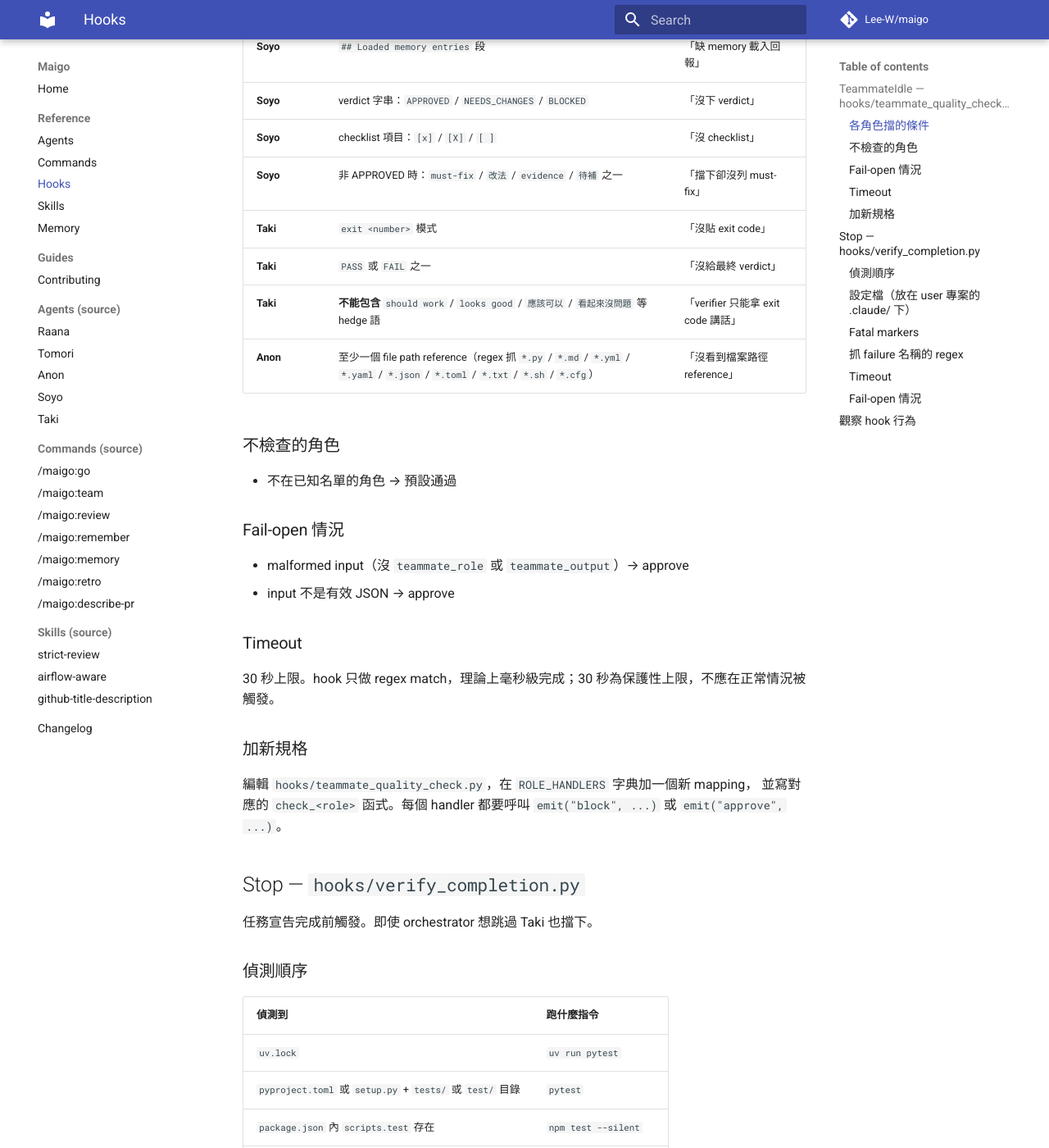
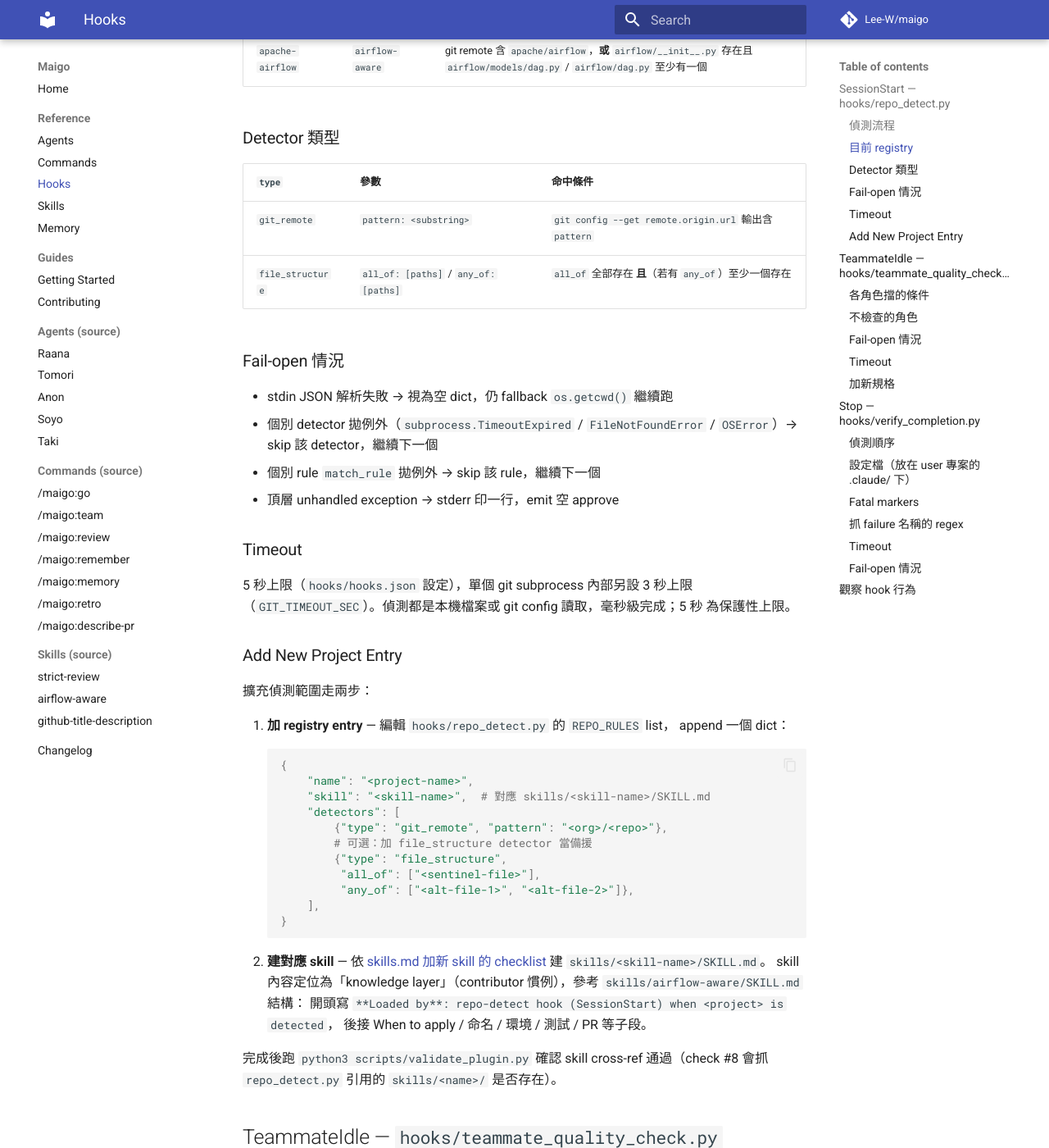
Before and after one commit to Lee-W/maigo, an MkDocs documentation site: the page built from docs/reference/hooks.md, in a window 1280 px wide and 1400 px high, scrolled down 747 px. Shown: the whole window at 82% size. Built offline with MkDocs 1.6.1 and Material for MkDocs 9.7.7, drawn with Linux system fonts in a browser that asks for light colours; comment, search, counter and statistics services are not loaded; some of the changed text lies outside the part shown.

Commit message:
docs: update docs and add getting-started

````diff
--- a/docs/reference/hooks.md
+++ b/docs/reference/hooks.md
@@ -1,7 +1,74 @@
 # Hooks Reference
 
-Maigo 註冊兩個 hook，定義在 `hooks/hooks.json`。
+Maigo 註冊三個 hook，定義在 `hooks/hooks.json`。
 只要 plugin 載入就自動生效，使用者不用設定。
+
+## SessionStart — `hooks/repo_detect.py`
+
+session 開啟時觸發。偵測目前 repo 是否命中已知 project，若命中就 emit
+systemMessage 要求 agent 載入對應的 project-aware skill；未命中則 silent
+approve。讓 contributor 進到熟悉的 codebase 時，自動拿到該 repo 的慣例知識
+（命名、測試模式、PR 規範等），不用使用者手動引用。
+
+### 偵測流程
+
+1. 讀 stdin JSON 取 `cwd`（缺欄位 → fallback `os.getcwd()`）
+2. 對 `REPO_RULES` 內每個 rule，依序跑其 `detectors`
+3. **任一** detector 命中即視為 rule 命中（OR 邏輯）
+4. 命中 → emit `approve` + systemMessage（要求載入 `skills/<skill>/SKILL.md`）
+5. 全部未命中 → emit `approve` + 空 systemMessage（silent）
+
+### 目前 registry
+
+| Project | Skill | Detector 條件 |
+|---------|-------|--------------|
+| `apache-airflow` | `airflow-aware` | git remote 含 `apache/airflow`，**或** `airflow/__init__.py` 存在且 `airflow/models/dag.py` / `airflow/dag.py` 至少有一個 |
+
+### Detector 類型
+
+| `type` | 參數 | 命中條件 |
+|--------|------|---------|
+| `git_remote` | `pattern: <substring>` | `git config --get remote.origin.url` 輸出含 `pattern` |
+| `file_structure` | `all_of: [paths]` / `any_of: [paths]` | `all_of` 全部存在 **且**（若有 `any_of`）至少一個存在 |
+
+### Fail-open 情況
+
+- stdin JSON 解析失敗 → 視為空 dict，仍 fallback `os.getcwd()` 繼續跑
+- 個別 detector 拋例外（`subprocess.TimeoutExpired` / `FileNotFoundError` / `OSError`）→ skip 該 detector，繼續下一個
+- 個別 rule `match_rule` 拋例外 → skip 該 rule，繼續下一個
+- 頂層 unhandled exception → stderr 印一行，emit 空 approve
+
+### Timeout
+
+5 秒上限（`hooks/hooks.json` 設定），單個 git subprocess 內部另設 3 秒上限
+（`GIT_TIMEOUT_SEC`）。偵測都是本機檔案或 git config 讀取，毫秒級完成；5 秒
+為保護性上限。
+
+### Add New Project Entry
+
+擴充偵測範圍走兩步：
+
+1. **加 registry entry** — 編輯 `hooks/repo_detect.py` 的 `REPO_RULES` list，
+   append 一個 dict：
+   ```python
+   {
+       "name": "<project-name>",
+       "skill": "<skill-name>",  # 對應 skills/<skill-name>/SKILL.md
+       "detectors": [
+           {"type": "git_remote", "pattern": "<org>/<repo>"},
+           # 可選：加 file_structure detector 當備援
+           {"type": "file_structure",
+            "all_of": ["<sentinel-file>"],
+            "any_of": ["<alt-file-1>", "<alt-file-2>"]},
+       ],
+   }
+   ```
+2. **建對應 skill** — 依 [skills.md 加新 skill 的 checklist](skills.md#add-new-skill-checklist) 建 `skills/<skill-name>/SKILL.md`。
+   skill 內容定位為「knowledge layer」（contributor 慣例），參考 `skills/airflow-aware/SKILL.md` 結構：
+   開頭寫 `**Loaded by**: repo-detect hook (SessionStart) when <project> is detected`，
+   後接 When to apply / 命名 / 環境 / 測試 / PR 等子段。
+
+完成後跑 `python3 scripts/validate_plugin.py` 確認 skill cross-ref 通過（check #8 會抓 `repo_detect.py` 引用的 `skills/<name>/` 是否存在）。
 
 ## TeammateIdle — `hooks/teammate_quality_check.py`
 
--- a/mkdocs.yml
+++ b/mkdocs.yml
@@ -24,6 +24,7 @@ nav:
       - Skills: reference/skills.md
       - Memory: reference/memory.md
   - Guides:
+      - Getting Started: guides/getting-started.md
       - Contributing: guides/contributing.md
   - Agents (source):
       - Raana: agents/raana.md
````
Also changed, not shown: CHANGELOG.md (+8 -0 lines), docs/guides/contributing.md (+1 -0 lines), docs/guides/getting-started.md (added, +85 -0 lines), docs/index.md (+2 -1 lines), docs/reference/skills.md (+1 -1 lines).
